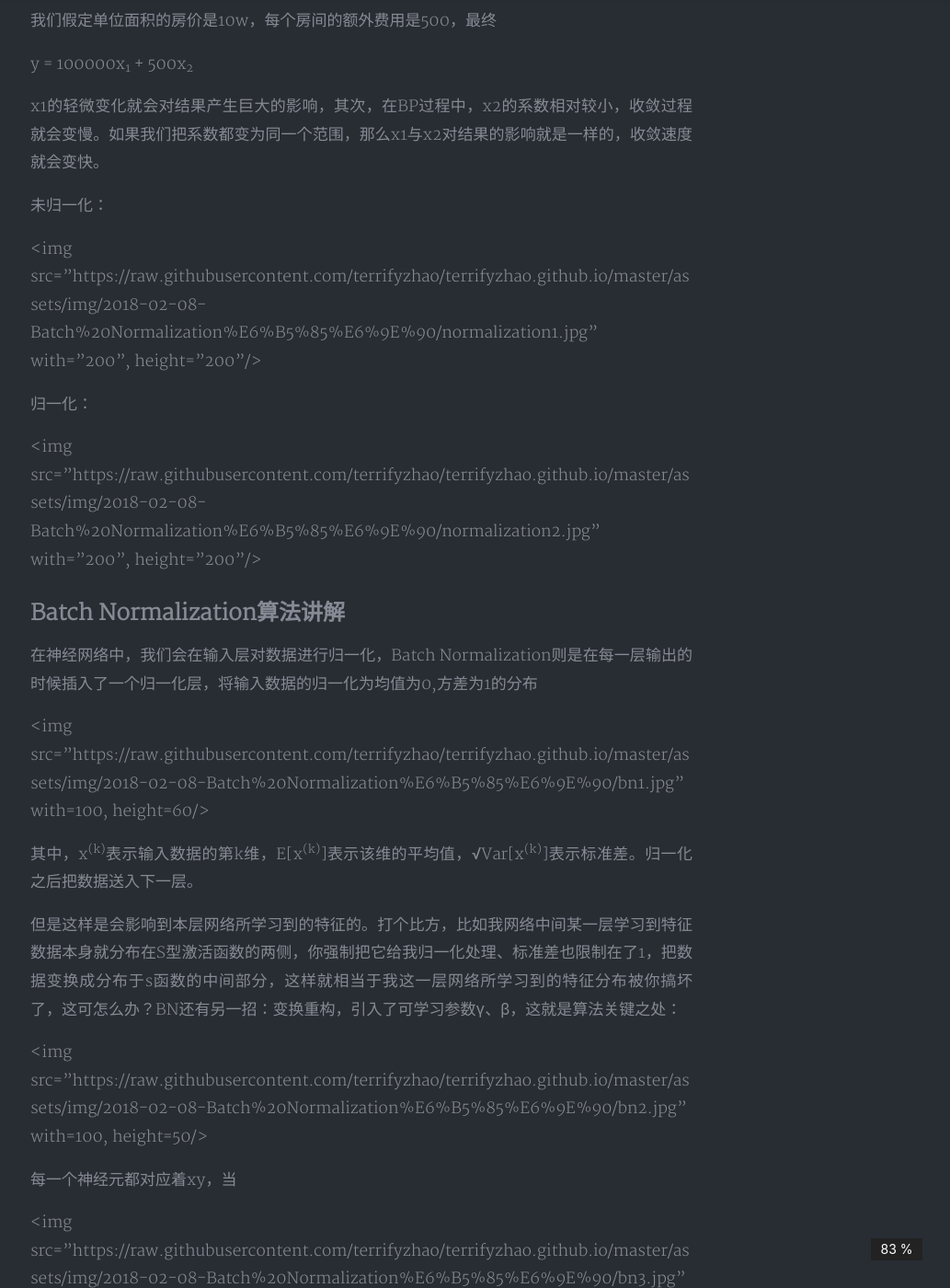
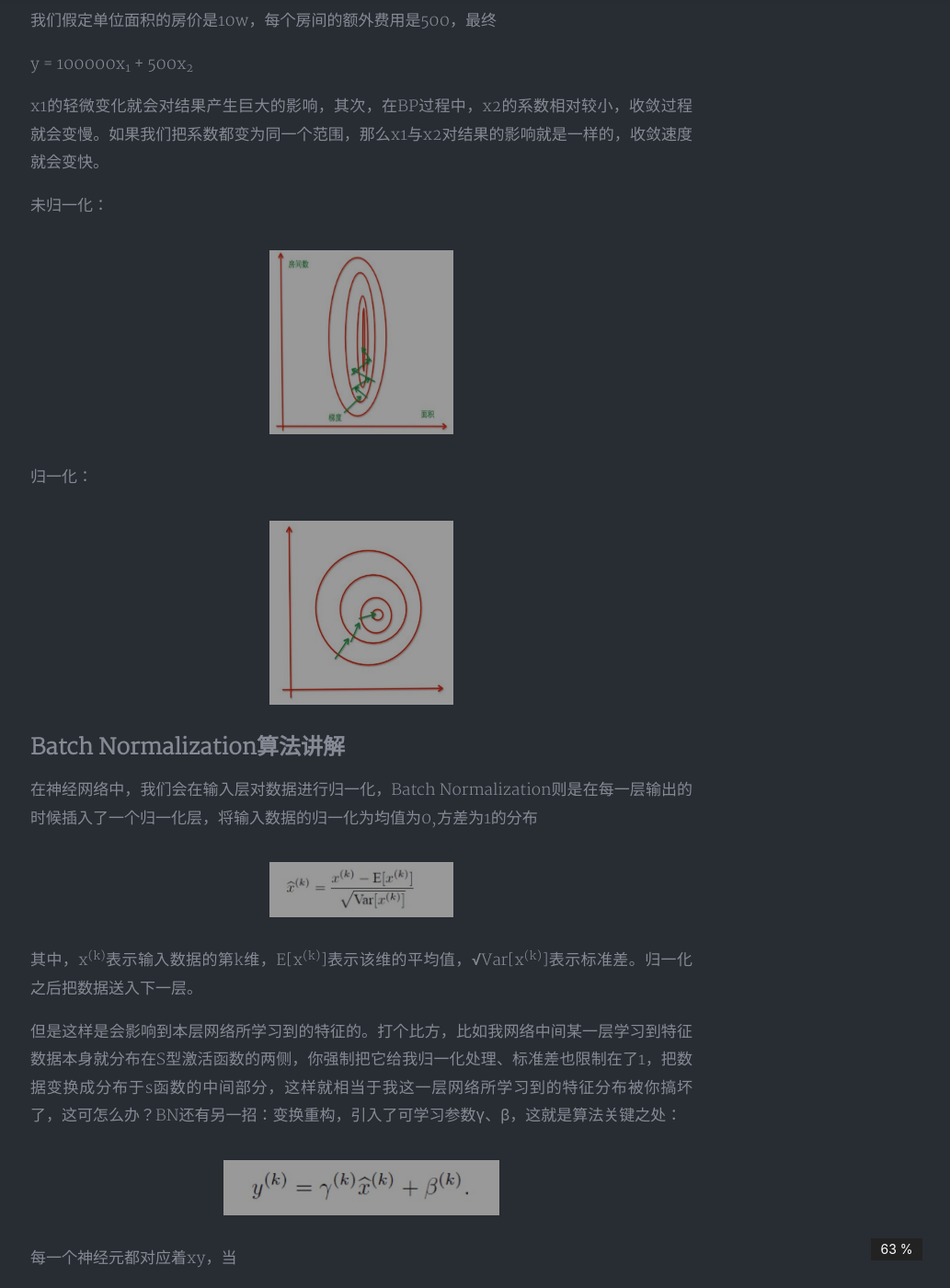
Before and after one commit to terrifyzhao/terrifyzhao.github.io, a Jekyll site: the page built from _posts/2018-02-08-Batch Normalization浅析.markdown, in a window 1280 px wide and 1400 px high, scrolled down 1810 px. Shown: the whole window at 92% size, without its empty margins (247-1280 px from the left). Built offline with Jekyll 4.4.1, drawn with Linux system fonts in a browser that asks for light colours; nearby versions of some CDN libraries; comment, search, counter and statistics services are not loaded; a style sheet for code colours, icons or effects is not loaded; some of the changed text lies outside the part shown.

Commit message:
修改图片bug

```diff
--- a/_posts/2018-02-08-Batch Normalization浅析.markdown
+++ b/_posts/2018-02-08-Batch Normalization浅析.markdown
@@ -48,35 +48,35 @@ x1的轻微变化就会对结果产生巨大的影响，其次，在BP过程中
 
 未归一化：
 
-<img src="https://raw.githubusercontent.com/terrifyzhao/terrifyzhao.github.io/master/assets/img/2018-02-08-Batch%20Normalization%E6%B5%85%E6%9E%90/normalization1.jpg" with="200", height="200"/>
+<img src="https://raw.githubusercontent.com/terrifyzhao/terrifyzhao.github.io/master/assets/img/2018-02-08-Batch%20Normalization%E6%B5%85%E6%9E%90/normalization1.jpg" width = "200" height="200"/>
 
 归一化：
 
-<img src="https://raw.githubusercontent.com/terrifyzhao/terrifyzhao.github.io/master/assets/img/2018-02-08-Batch%20Normalization%E6%B5%85%E6%9E%90/normalization2.jpg" with="200", height="200"/>
+<img src="https://raw.githubusercontent.com/terrifyzhao/terrifyzhao.github.io/master/assets/img/2018-02-08-Batch%20Normalization%E6%B5%85%E6%9E%90/normalization2.jpg" width="200" height="200"/>
 
 ## Batch Normalization算法讲解
 在神经网络中，我们会在输入层对数据进行归一化，Batch Normalization则是在每一层输出的时候插入了一个归一化层，将输入数据的归一化为均值为0,方差为1的分布
 
-<img src="https://raw.githubusercontent.com/terrifyzhao/terrifyzhao.github.io/master/assets/img/2018-02-08-Batch%20Normalization%E6%B5%85%E6%9E%90/bn1.jpg" with=100, height=60/>
+<img src="https://raw.githubusercontent.com/terrifyzhao/terrifyzhao.github.io/master/assets/img/2018-02-08-Batch%20Normalization%E6%B5%85%E6%9E%90/bn1.jpg" width="200" height="60"/>
 
 其中，x<sup>(k)</sup>表示输入数据的第k维，E[x<sup>(k)</sup>]表示该维的平均值，&radic;Var[x<sup>(k)</sup>]表示标准差。归一化之后把数据送入下一层。
 
 但是这样是会影响到本层网络所学习到的特征的。打个比方，比如我网络中间某一层学习到特征数据本身就分布在S型激活函数的两侧，你强制把它给我归一化处理、标准差也限制在了1，把数据变换成分布于s函数的中间部分，这样就相当于我这一层网络所学习到的特征分布被你搞坏了，这可怎么办？BN还有另一招：变换重构，引入了可学习参数γ、β，这就是算法关键之处：
 
-<img src="https://raw.githubusercontent.com/terrifyzhao/terrifyzhao.github.io/master/assets/img/2018-02-08-Batch%20Normalization%E6%B5%85%E6%9E%90/bn2.jpg" with=100, height=50/>
+<img src="https://raw.githubusercontent.com/terrifyzhao/terrifyzhao.github.io/master/assets/img/2018-02-08-Batch%20Normalization%E6%B5%85%E6%9E%90/bn2.jpg" width="300" height="60"/>
 
 每一个神经元都对应着xy，当
 
-<img src="https://raw.githubusercontent.com/terrifyzhao/terrifyzhao.github.io/master/assets/img/2018-02-08-Batch%20Normalization%E6%B5%85%E6%9E%90/bn3.jpg" with=100, height=50/>
+<img src="https://raw.githubusercontent.com/terrifyzhao/terrifyzhao.github.io/master/assets/img/2018-02-08-Batch%20Normalization%E6%B5%85%E6%9E%90/bn3.jpg" width="300" height="50"/>
 
 时是可以恢复出原始的某一层所学到的特征的。因此我们引入了这个可学习重构参数γ、β，让我们的网络可以学习恢复出原始网络所要学习的特征分布。这里的γ、β我们可以理解为w和b，也是需要训练出来的。最后我们看下总的推导公式。
 
-<img src="https://raw.githubusercontent.com/terrifyzhao/terrifyzhao.github.io/master/assets/img/2018-02-08-Batch%20Normalization%E6%B5%85%E6%9E%90/batch_normalization_cover.jpg" with=300, height=300/>
+<img src="https://raw.githubusercontent.com/terrifyzhao/terrifyzhao.github.io/master/assets/img/2018-02-08-Batch%20Normalization%E6%B5%85%E6%9E%90/batch_normalization_cover.jpg" width="420" height="350"/>
 
 求x时，公式中的ε是一个及其小的数，这里引入是为了防止分母为0。m指的是mini-batch size。
 
 需要注意的是，上述的计算方法用于在训练过程中。在测试时，所使用的均值和标准差是整个训练集的均值和标准差. 由于训练集的数量较大，均值和标准差的计算量是很大的，所以一般会使用移动平均法来计算。以下是整一个BN算法。
 
-<img src="https://raw.githubusercontent.com/terrifyzhao/terrifyzhao.github.io/master/assets/img/2018-02-08-Batch%20Normalization%E6%B5%85%E6%9E%90/bn4.jpg" with=300, height=500/>
+<img src="https://raw.githubusercontent.com/terrifyzhao/terrifyzhao.github.io/master/assets/img/2018-02-08-Batch%20Normalization%E6%B5%85%E6%9E%90/bn4.jpg" width="400" height="500"/>
 
 在神经网络训练时遇到收敛速度很慢，或梯度爆炸等无法训练的状况时可以尝试BN来解决。另外，在一般使用情况下也可以加入BN来加快训练速度，提高模型精度。
```
Also changed, not shown: 1 other file.
